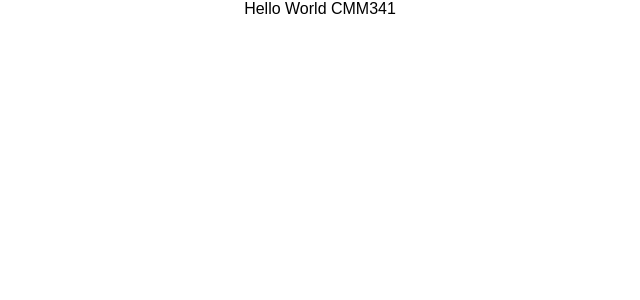
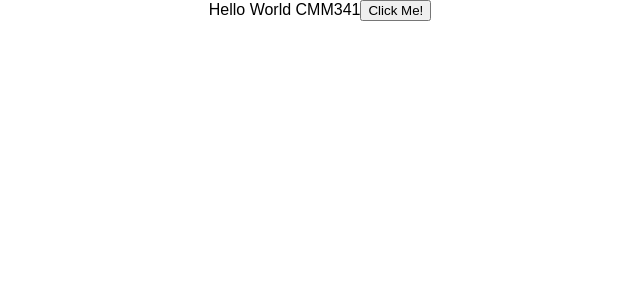
Before and after one commit to taforyou/cmm341-day1, a React (Create React App) app: page / in a window 1280 px wide. Shown: the top 300 px of the page, without its empty margins (320-960 px from the left). Built offline with nearby package versions, Linux system fonts and the light colour scheme.

Commit message:
Edit App.js -Add Button

```diff
--- a/src/App.js
+++ b/src/App.js
@@ -7,6 +7,7 @@ class App extends Component {
     return (
       <div className="App">
         Hello World CMM341
+        <button type="button">Click Me!</button>
       </div>
     );
   }
```
